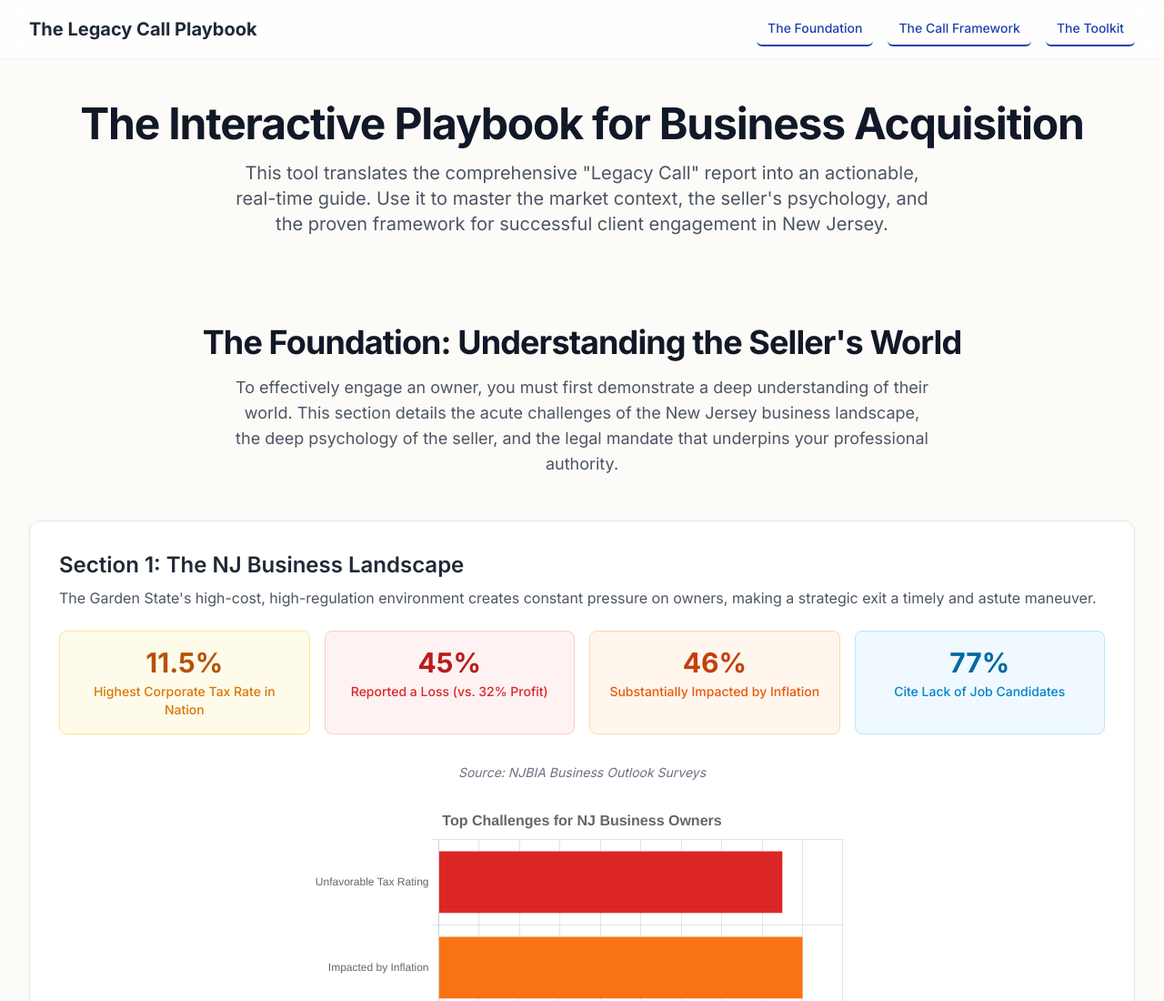
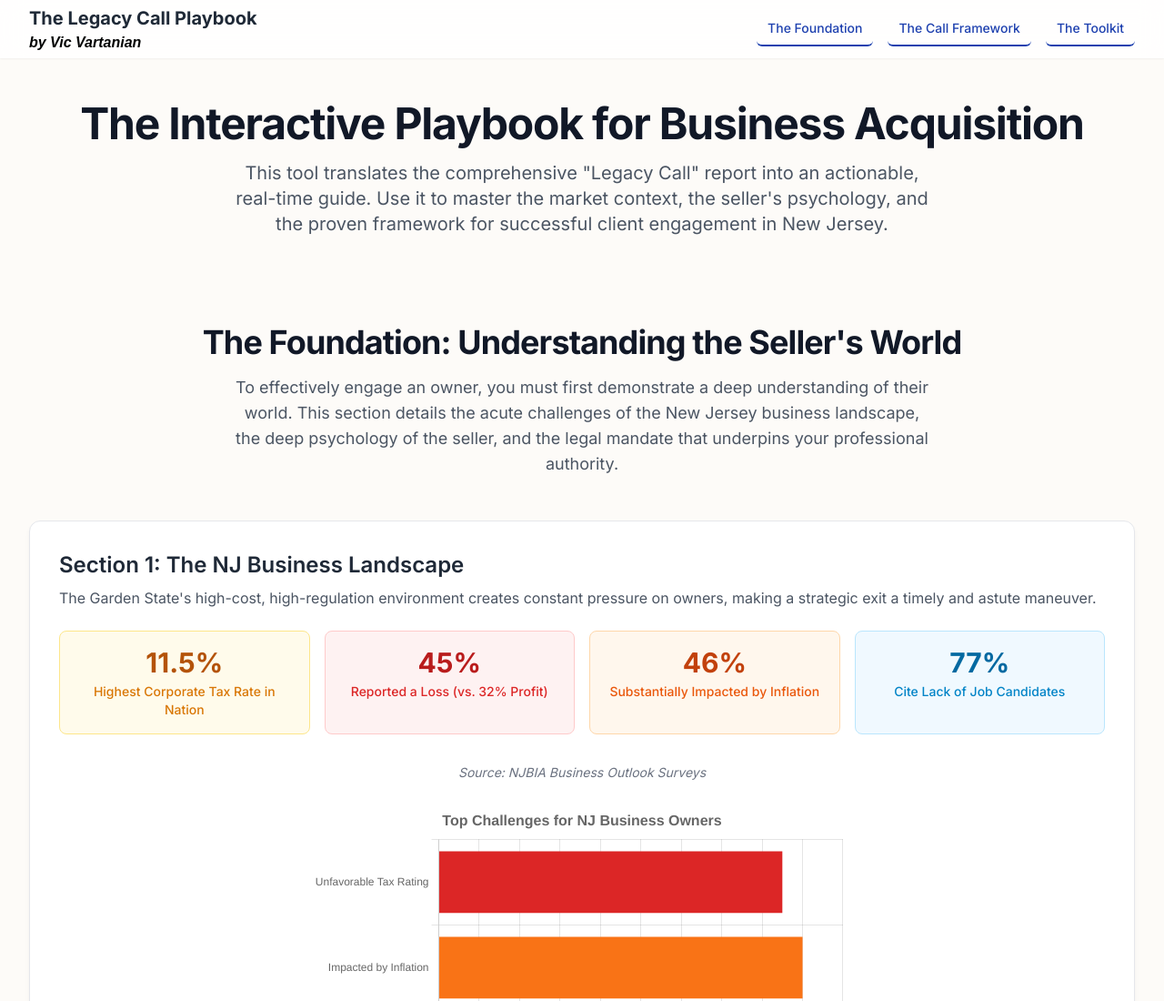
Before and after one commit to vartanian/Interactive-BA-Playbook, a plain HTML site: page index.html in a window 1280 px wide. Shown: the top 1100 px of the page at 91% size. Drawn offline with nearby package versions, Linux system fonts and the light colour scheme.

Commit message:
Added Author to Logo

```diff
--- a/index.html
+++ b/index.html
@@ -76,6 +76,7 @@
             <div class="flex items-center justify-between h-16">
                 <div class="flex-shrink-0">
                     <h1 class="text-xl font-bold text-gray-800">The Legacy Call Playbook</h1>
+                    <span style="font: small-caption; color: #000; font-weight: bold;font-style: italic;">by Vic Vartanian</span>
                 </div>
                 <div class="hidden md:block">
                     <div class="ml-10 flex items-baseline space-x-4">
```
